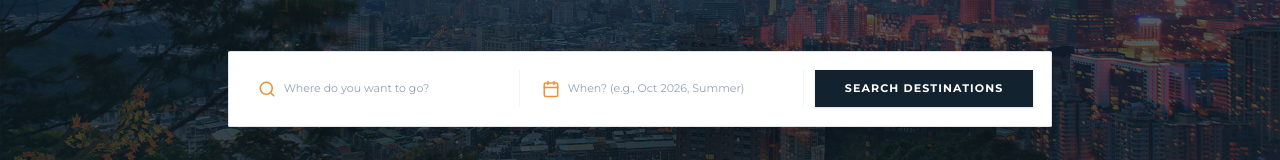
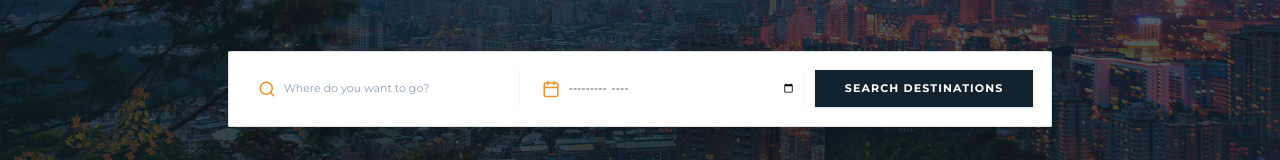
Before and after one commit to awais-cheema/Holiday-Trolley, a plain HTML site: page index.html in a window 1280 px wide. Shown: the part 541-701 px from the top of the page. Drawn offline with Linux system fonts and the light colour scheme.

Commit message:
Form updated

```diff
--- a/index.html
+++ b/index.html
@@ -352,8 +352,8 @@
                   <rect height="18" rx="2" width="18" x="3" y="4"></rect>
                   <path d="M3 10h18"></path>
                 </svg><input
-                  class="w-full py-3 bg-transparent text-xs text-deep-navy placeholder-slate-400 focus:outline-none"
-                  placeholder="When? (e.g., Oct 2026, Summer)" type="text" value="" /></div><button
+                  class="w-full py-3 bg-transparent text-xs text-deep-navy focus:outline-none"
+                  type="month" min="2026-06" /></div><button
                 class="bg-deep-navy text-pure-white px-8 py-3.5 md:py-3 font-sans text-xs tracking-widest uppercase font-extrabold hover:bg-gold-accent hover:text-deep-navy transition-colors shadow-sm cursor-pointer"
                 type="submit">Search Destinations</button>
             </form>
```
